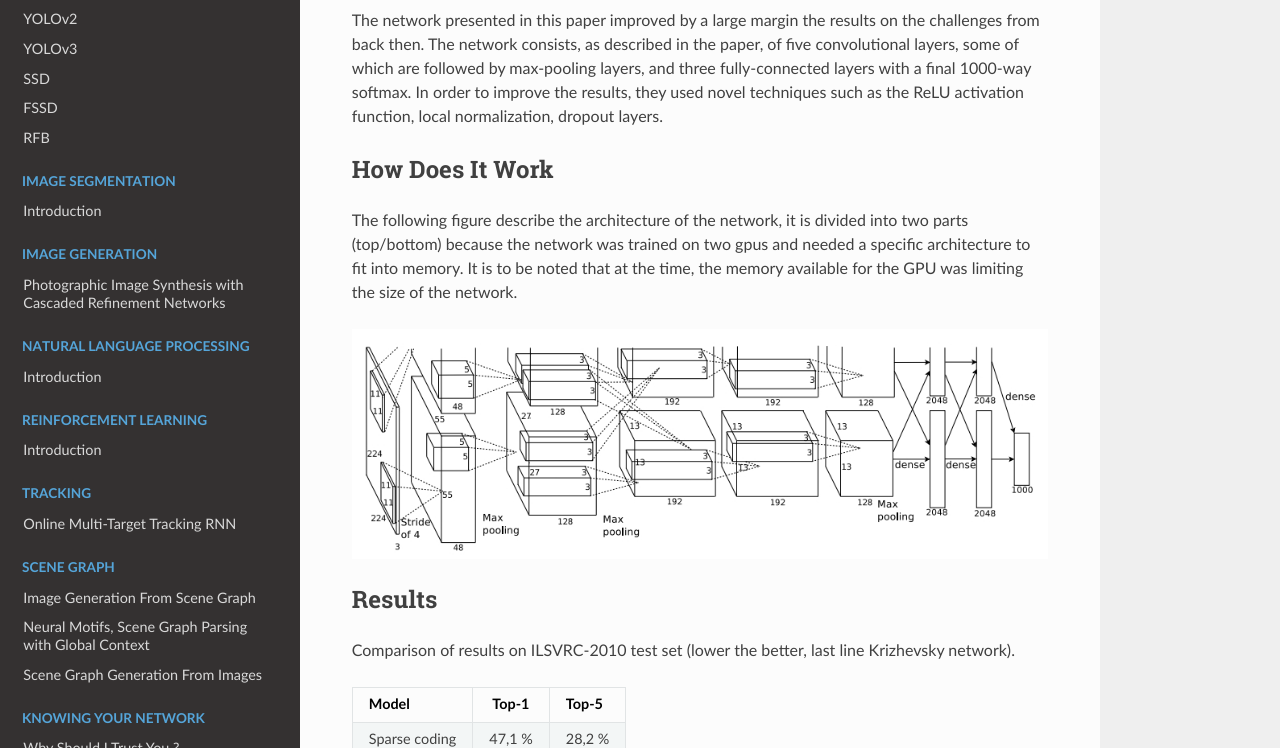
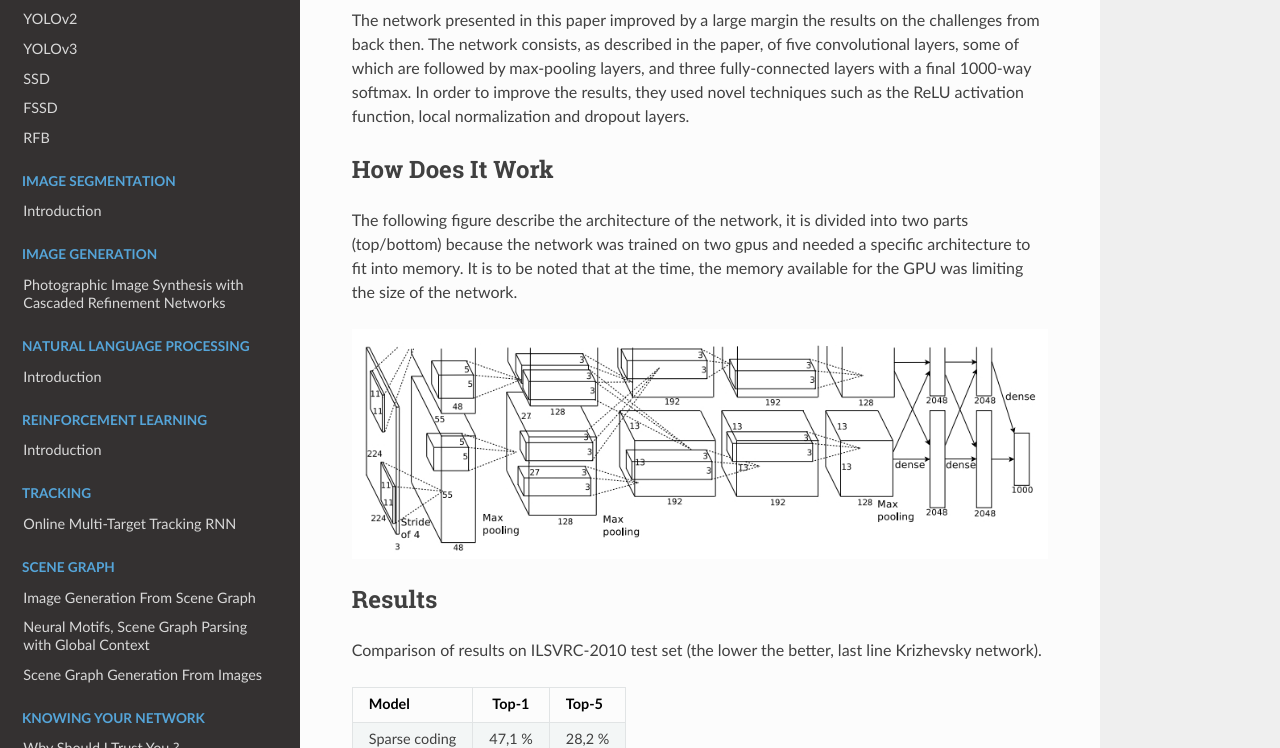
Before and after one commit to D3lt4lph4/papers, an MkDocs documentation site: the page built from docs/imageclassif/imagenet.md, in a window 1280 px wide and 1400 px high. Shown: the part 444-1192 px from the top of the window. Built offline with MkDocs 1.6.1, drawn with Linux system fonts in a browser that asks for light colours; nearby versions of some CDN libraries; old or Windows-style settings are respelled for this version of MkDocs.

Commit message:
small correction

```diff
--- a/docs/imageclassif/imagenet.md
+++ b/docs/imageclassif/imagenet.md
@@ -11,7 +11,7 @@
 ## Brief
 
 The network presented in this paper improved by a large margin the results on the challenges from back then. The network consists, as described in the paper, of five convolutional layers, some of which are followed by max-pooling layers, and three fully-connected layers with a final 1000-way softmax.
-In order to improve the results, they used novel techniques such as the ReLU activation function, local normalization, dropout layers.
+In order to improve the results, they used novel techniques such as the ReLU activation function, local normalization and dropout layers.
 
 ## How Does It Work
 
@@ -21,7 +21,7 @@ The following figure describe the architecture of the network, it is divided int
 
 ## Results
 
-Comparison of results on ILSVRC-2010 test set (lower the better, last line Krizhevsky network).
+Comparison of results on ILSVRC-2010 test set (the lower the better, last line Krizhevsky network).
 
 | Model | Top-1 | Top-5 |
 |-------|-------|-------|
```
Also changed, not shown: docs/imageclassif/overfeat.md (+1 -3 lines).
